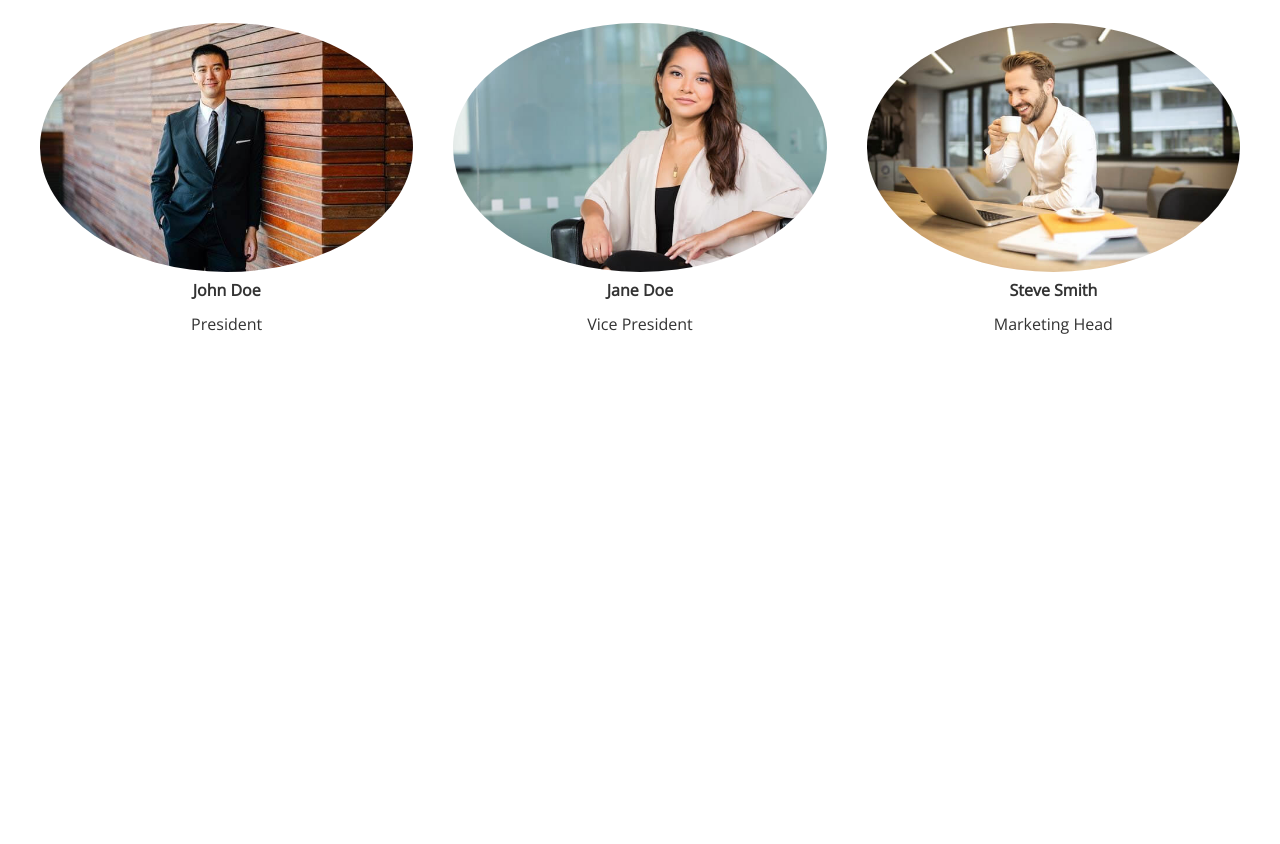
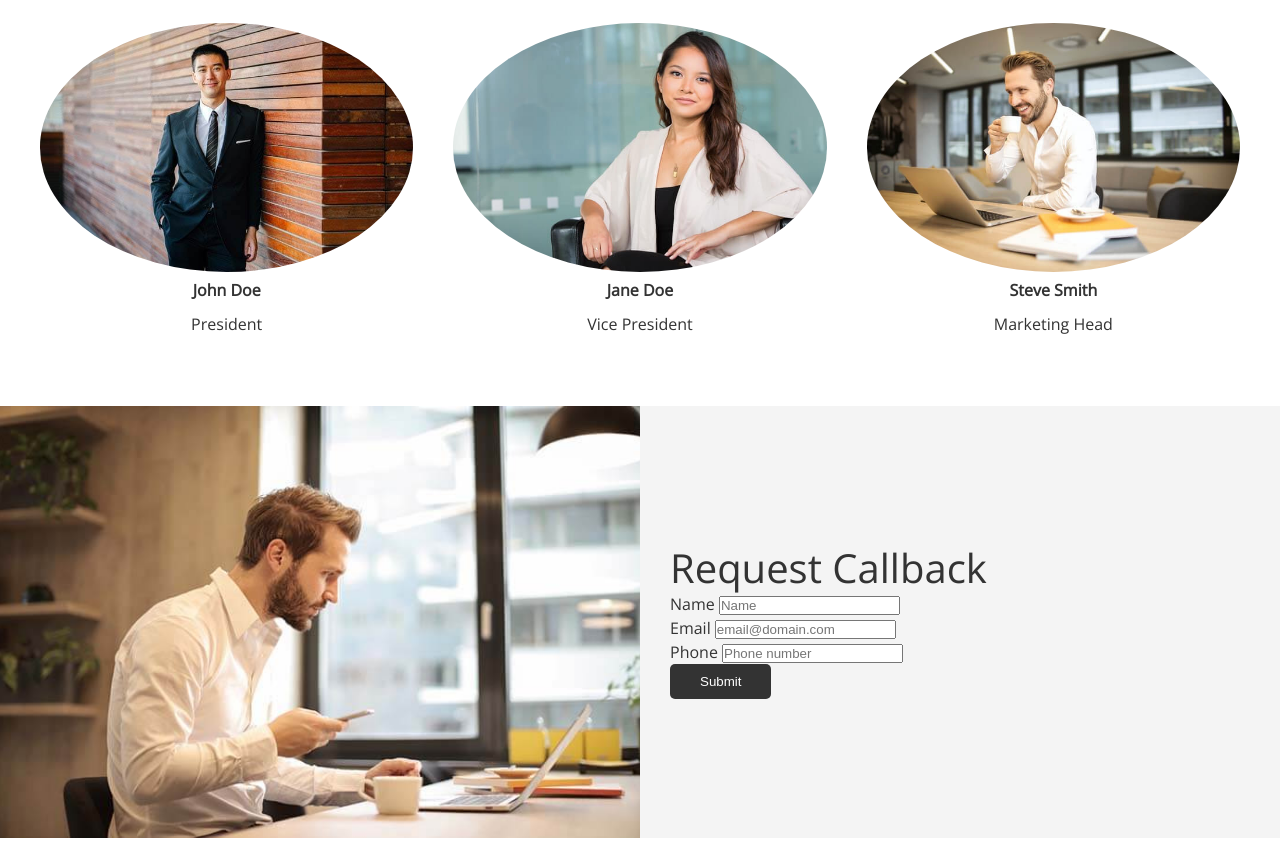
Before and after one commit to kherma/-PRACTICE_05-Flexbox, a plain HTML site: page index.html in a window 1280 px wide. Shown: the part 2912-3756 px from the top of the page. Before the commit the page ends 3318 px from the top, so only its background shows below. Drawn offline with nearby package versions, Linux system fonts and the light colour scheme.

Commit message:
Add contact-from HTML structure

```diff
--- a/index.html
+++ b/index.html
@@ -161,6 +161,38 @@
             </div>
         </section>
 
+        <!-- Contact -->
+        <section id="contact" class="contact flex-columns">
+            <div class="row">
+                <div class="column">
+                    <div class="column-1">
+                        <img src="./img/home/contact.jpg" alt="people">
+                    </div>
+                </div>
+                <!-- Contact Form -->
+                <div class="column">
+                    <div class="column-2 bg-light">
+                        <h2>Request Callback</h2>
+                        <form class="callback-form" action="#">
+                            <div class="form-controll">
+                                <label for="name">Name</label>
+                                <input type="text" name="name" id="name" placeholder="Name">
+                            </div>
+                            <div class="form-controll">
+                                <label for="email">Email</label>
+                                <input type="email" name="email" id="email" placeholder="email@domain.com">
+                            </div>
+                            <div class="form-controll">
+                                <label for="phone">Phone</label>
+                                <input type="number" name="phone" id="phone" placeholder="Phone number">
+                            </div>
+                            <button class="btn btn-dark" type="submit">Submit</button>
+                        </form>
+                    </div>
+                </div>
+            </div>
+        </section>
+
     </main>
 </body>
 </html>
```
